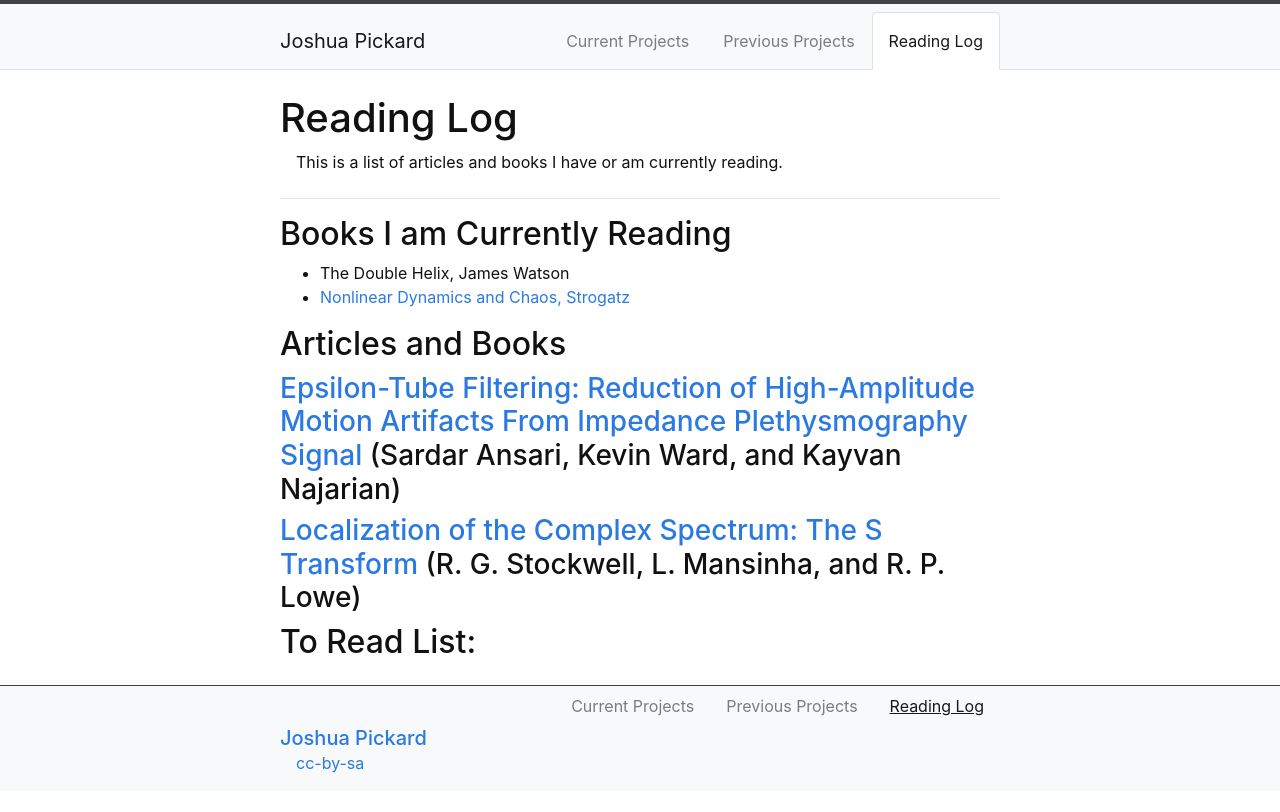
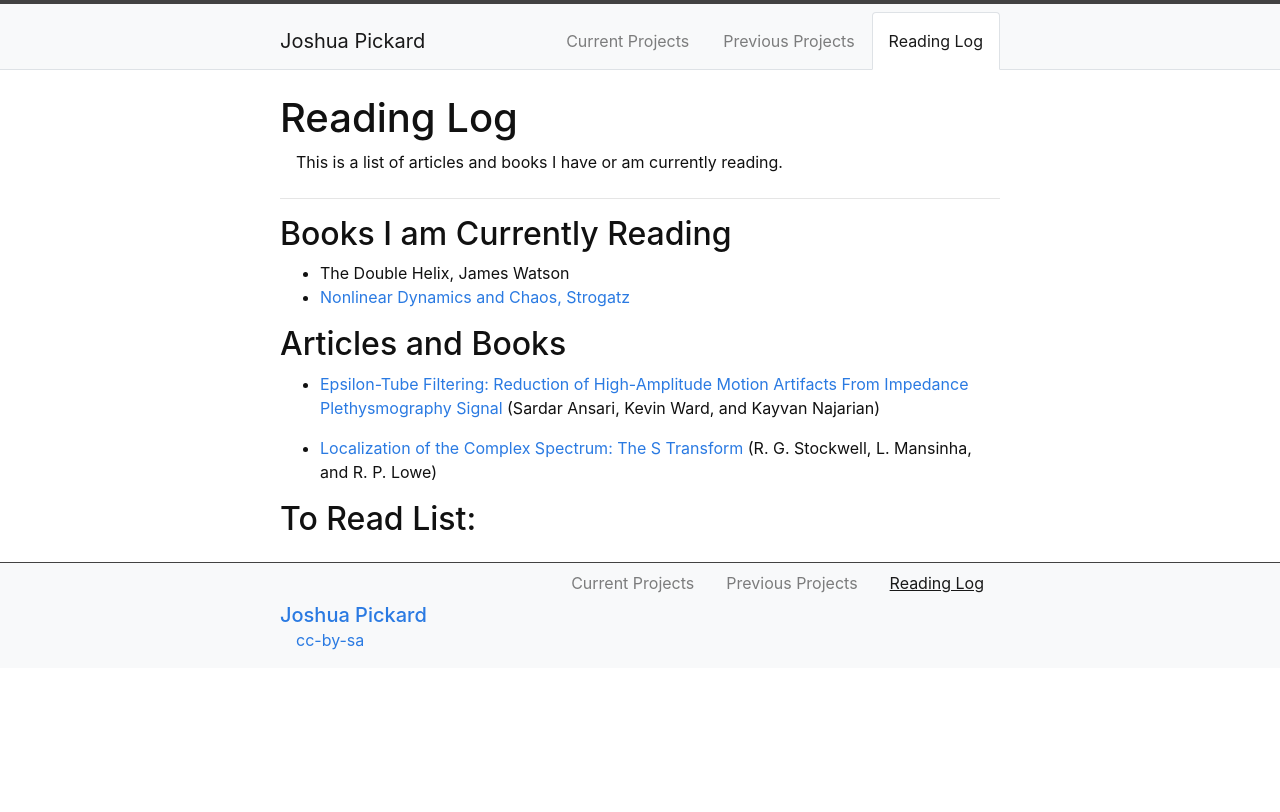
Before and after one commit to Jpickard1/jpickard1.github.io, a Jekyll site: the page built from content/3-Reading_Log.md, in a window 1280 px wide. Shown: the top 812 px of the page. Built offline with Jekyll 4.4.1, drawn with Linux system fonts in a browser that asks for light colours.

```diff
--- a/content/3-Reading_Log.md
+++ b/content/3-Reading_Log.md
@@ -11,8 +11,8 @@ description: >
 
 ## Articles and Books
 
-### [Epsilon-Tube Filtering: Reduction of High-Amplitude Motion Artifacts From Impedance Plethysmography Signal](https://ieeexplore.ieee.org/stamp/stamp.jsp?arnumber=6785963) (Sardar Ansari, Kevin Ward, and Kayvan Najarian)
+- [Epsilon-Tube Filtering: Reduction of High-Amplitude Motion Artifacts From Impedance Plethysmography Signal](https://ieeexplore.ieee.org/stamp/stamp.jsp?arnumber=6785963) (Sardar Ansari, Kevin Ward, and Kayvan Najarian)
 
-### [Localization of the Complex Spectrum: The S Transform](http://citeseerx.ist.psu.edu/viewdoc/download?doi=10.1.1.462.1500&rep=rep1&type=pdf) (R. G. Stockwell, L. Mansinha, and R. P. Lowe)
+- [Localization of the Complex Spectrum: The S Transform](http://citeseerx.ist.psu.edu/viewdoc/download?doi=10.1.1.462.1500&rep=rep1&type=pdf) (R. G. Stockwell, L. Mansinha, and R. P. Lowe)
 
 ## To Read List:
```
